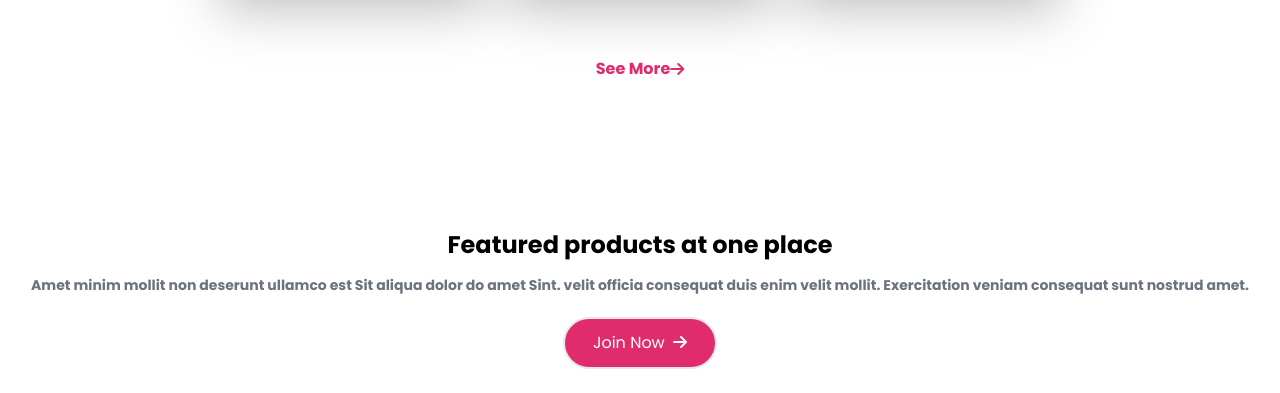
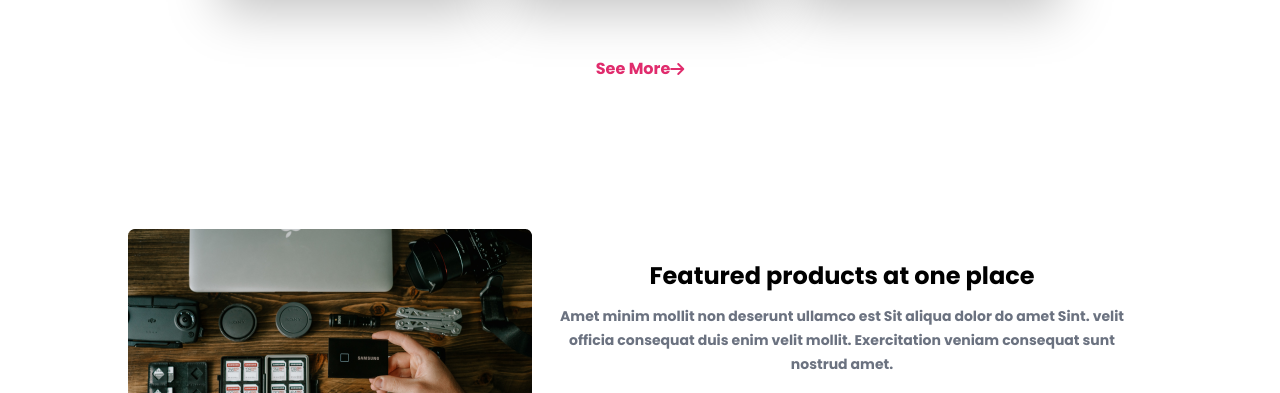
Before and after one commit to Habibullah-KH/Restp-2, a website built with Vite: page index.html in a window 1280 px wide. Shown: the part 2523-2916 px from the top of the page. Built offline with nearby package versions, Linux system fonts and the light colour scheme.

Commit message:
error fix

```diff
--- a/index.html
+++ b/index.html
@@ -353,9 +353,12 @@
 
 
 
-     <footer class="footer_section mt-32 p-5 text-center m-auto">
+     <footer class="footer_section mt-32 p-5 text-center m-auto
+     flex flex-col justify-center items-center
+     lg:flex-row-reverse
+     ">
 
-      <div class="text_container">
+      <div class="text_container lg:w-1/2 p-5">
       <h2 class="text-2xl font-bold mb-3">
         Featured products at one
         place
@@ -366,17 +369,22 @@
         Sint. velit officia consequat duis enim
         velit mollit. Exercitation veniam
         consequat sunt nostrud amet.</p>
-
+<a href="https://github.com/Habibullah-KH?tab=overview&from=2023-12-01&to=2023-12-31" target="_blank">
         <button class="
 
         bg-[#e02c6d] text-white py-3 px-7 rounded-[2rem] my-5
 
         hover:bg-transparent hover:text-[#e02c6d] hover:border-solid hover:border-[#e02c6d] border-2
-        ">
+        " >
         Join Now
 
         <i class="fa-solid fa-arrow-right pl-1"></i>
-      </button>
+      </button></a>
+      </div>
+
+      <div class="img_container">
+
+        <img src="/images/gear.png">
       </div>
      </footer>
 
```
